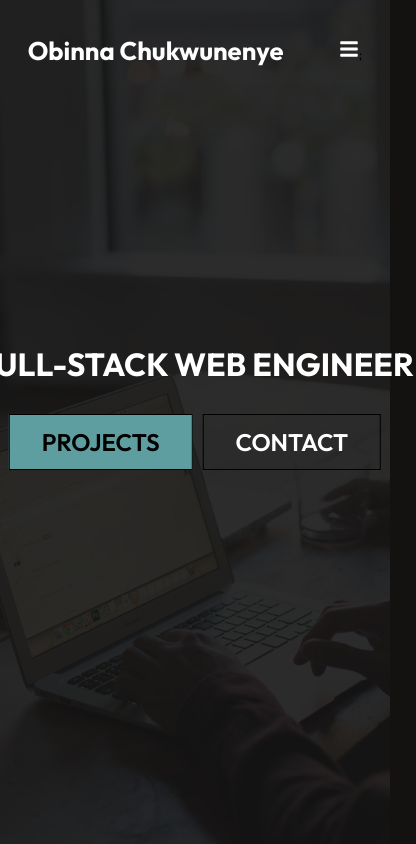
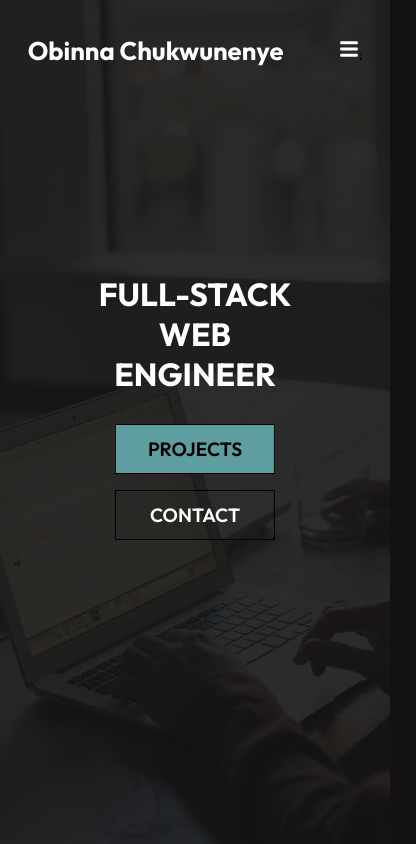
Before and after one commit to Obichris1/Obichris1, a React (Create React App) app: page / in a window 390 px wide. Shown: the top 844 px of the page, 416 px wide, since content can reach past the window. Built offline with nearby package versions, Linux system fonts and the light colour scheme.

Commit message:
spacing fix

```diff
--- a/src/Components/HeroSection.css
+++ b/src/Components/HeroSection.css
@@ -61,6 +61,13 @@ position: relative;
 
      .content .buttons{
         display: flex;
+        flex-direction: column;
+        gap: 1rem;
+
+    }
+
+    .content .buttons a{
+        font-size: 1.2rem;
     }
 
 
--- a/src/Pages/About.css
+++ b/src/Pages/About.css
@@ -17,9 +17,10 @@
     width: 100%;
     padding: 12rem 0rem;
     text-align: left;
-    margin: auto;
+    /* margin: auto; */
     font-size: 1.2rem;
     line-height: 40px;
+    /* margin-bottom: 2rem; */
 }
 
 
@@ -43,7 +44,7 @@
 @media screen and (max-width : 1040px) {
     #about{
         height: 100vh;
-        margin-bottom: 80px;
+        margin-bottom: 180px;
     }
 
     .about-content{
```
